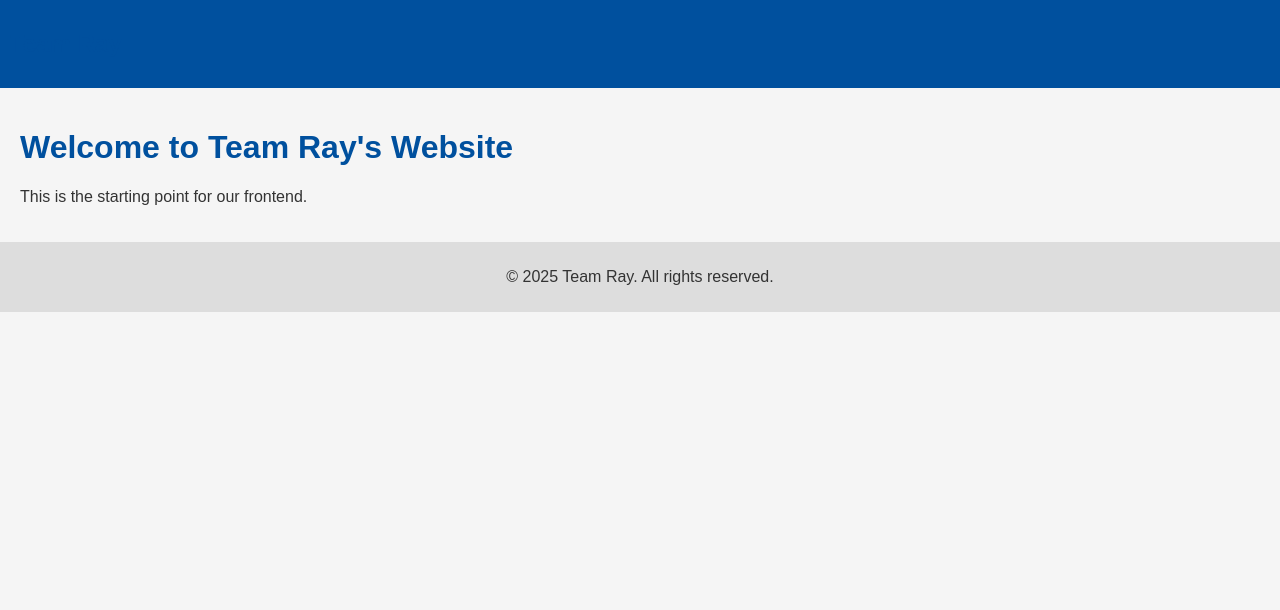
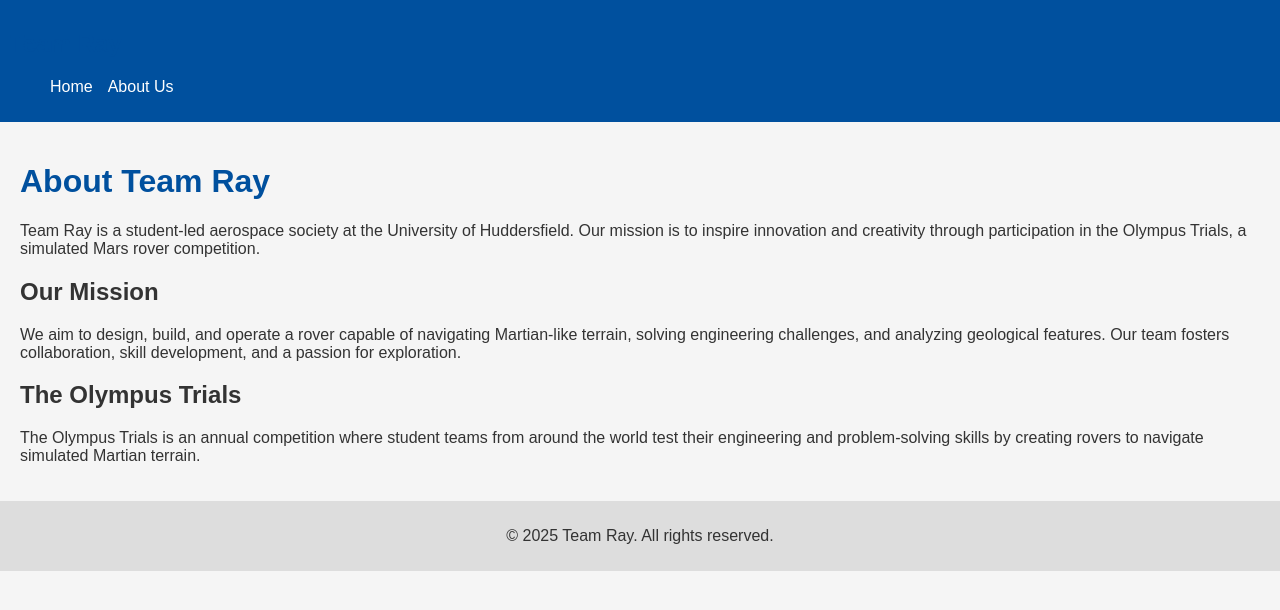
Before and after one commit to Anzerkhan27/Team_ray_frontend, a React (Create React App) app: page /about in a window 1280 px wide. Shown: the top 610 px of the page. Built offline with nearby package versions, Linux system fonts and the light colour scheme.

Commit message:
About us page

```diff
--- a/package.json
+++ b/package.json
@@ -4,8 +4,9 @@
   "private": true,
   "dependencies": {
     "cra-template": "1.2.0",
-    "react": "^19.0.0",
-    "react-dom": "^19.0.0",
+    "react": "^18.3.1",
+    "react-dom": "^18.3.1",
+    "react-router-dom": "^6.28.2",
     "react-scripts": "5.0.1",
     "web-vitals": "^4.2.4"
   },
--- a/src/App.js
+++ b/src/App.js
@@ -1,17 +1,21 @@
 import React from "react";
+import { BrowserRouter as Router, Route, Routes } from "react-router-dom";
 import NavBar from "./components/NavBar";
 import Footer from "./components/Footer";
+import About from "./pages/About";
 
 const App = () => {
     return (
+        <Router>
             <div>
                 <NavBar />
-      <main style={{ padding: "20px" }}>
-        <h1>Welcome to Team Ray's Website</h1>
-        <p>This is the starting point for our frontend.</p>
-      </main>
+                <Routes>
+                    <Route path="/" element={<div><h1>Welcome to Team Ray's Website</h1></div>} />
+                    <Route path="/about" element={<About />} />
+                </Routes>
                 <Footer />
             </div>
+        </Router>
     );
 };
 
--- a/src/components/NavBar.js
+++ b/src/components/NavBar.js
@@ -4,6 +4,10 @@
   return (
     <nav style={{ padding: "10px", background: "#00509e", color: "white" }}>
       <h1>Team Ray</h1>
+      <ul style={{ listStyle: "none", display: "flex", gap: "15px" }}>
+                <li><a href="/" style={{ color: "white", textDecoration: "none" }}>Home</a></li>
+                <li><a href="/about" style={{ color: "white", textDecoration: "none" }}>About Us</a></li>
+        </ul>
     </nav>
   );
 };
--- /dev/null
+++ b/src/pages/About.js
@@ -0,0 +1,27 @@
+import React from "react";
+
+const About = () => {
+    return (
+        <div style={{ padding: "20px" }}>
+            <h1>About Team Ray</h1>
+            <p>
+                Team Ray is a student-led aerospace society at the University of Huddersfield.
+                Our mission is to inspire innovation and creativity through participation in the Olympus Trials,
+                a simulated Mars rover competition.
+            </p>
+            <h2>Our Mission</h2>
+            <p>
+                We aim to design, build, and operate a rover capable of navigating Martian-like terrain,
+                solving engineering challenges, and analyzing geological features.
+                Our team fosters collaboration, skill development, and a passion for exploration.
+            </p>
+            <h2>The Olympus Trials</h2>
+            <p>
+                The Olympus Trials is an annual competition where student teams from around the world
+                test their engineering and problem-solving skills by creating rovers to navigate simulated Martian terrain.
+            </p>
+        </div>
+    );
+};
+
+export default About;
```
Also changed, not shown: 1 other file (tests, documents, lock files or other folders). Lines whose indentation alone changed are shown as unchanged.
